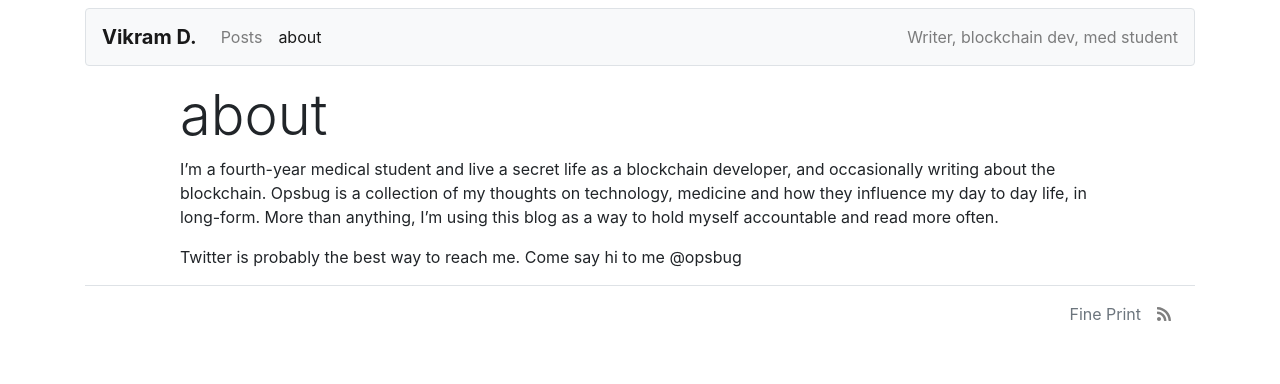
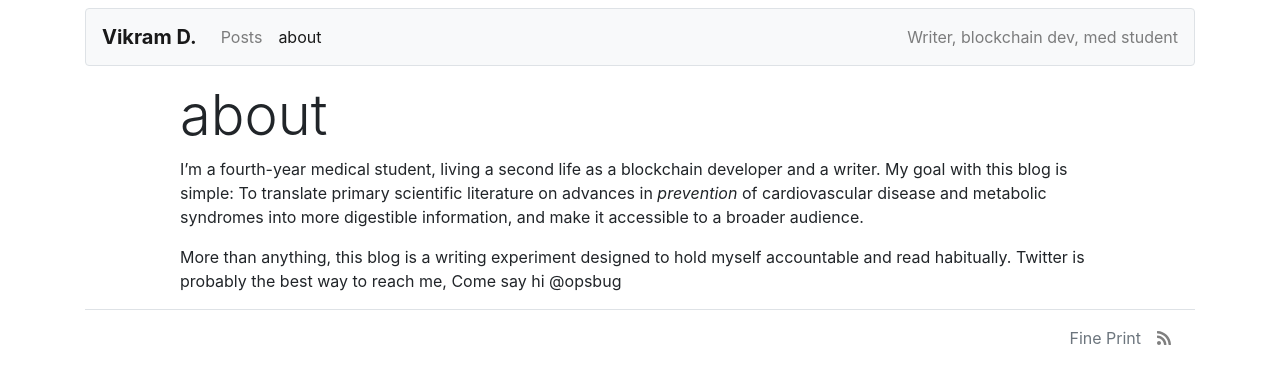
Before and after one commit to dhillonv10/dhillonv10.github.io, a Jekyll site: the page built from about.md, in a window 1280 px wide. Shown: the top 384 px of the page. Built offline with Jekyll 4.4.1, drawn with Linux system fonts in a browser that asks for light colours; cached includes are drawn as plain includes; nearby versions of some CDN libraries; some web fonts are replaced.

Commit message:
Mini bio

```diff
--- a/_includes/mini-bio.html
+++ b/_includes/mini-bio.html
@@ -6,8 +6,7 @@
     <div class="float-sm-right pt-1">{% avatar dhillonv10 size=100 %}</div>
   </div>
   <div class="col-sm-8">
-    Opsbug is a collection of my thoughts on technology, medicine and how they influence my day to day life — In long-form.
-    <br>
+    Opsbug is a collection of my thoughts on how technology and medicine are shaping the applied science of longevity. In this long-form blog, my focus will be limited to highlighting the clinical and biochemical implications of basic science literature.
 {{ bio[0] | append:' <a href="URL">More about the author &rarr;</a>' | replace:"URL",about_url | markdownify }}
   </div>
   <div class="col-sm-2 text-center">
--- a/_layouts/default.html
+++ b/_layouts/default.html
@@ -40,15 +40,9 @@
 
     <script src="https://kit.fontawesome.com/62558f4d59.js"></script>
 
-<link href="https://fonts.googleapis.com/css?family=Baskervville&display=swap" rel="stylesheet">
-
   </head>
 
   <body class="{{ page.layout }} post{{ page.id | slugify | prepend: "-"}} mt-2">
-
-    <style type="text/css">
-      font-family: 'Baskervville', serif;
-    </style>
 
     <div class="container">
 
--- a/about.md
+++ b/about.md
@@ -1,7 +1,6 @@
 ---
 title: about
-description: Vikram is a fourth year medical student, and live a secret life as a blockchain developer, and occassionally writing about the blockchain.
 ---
-I'm a fourth-year medical student and live a secret life as a blockchain developer, and occasionally writing about the blockchain. Opsbug is a collection of my thoughts on technology, medicine and how they influence my day to day life, in long-form.  More than anything, I'm using this blog as a way to hold myself accountable and read more often.
+I'm a fourth-year medical student, living a second life as a blockchain developer and a writer. My goal with this blog is simple: To translate primary scientific literature on advances in *prevention* of cardiovascular disease and metabolic syndromes into more digestible information, and make it accessible to a broader audience.
 
-Twitter is probably the best way to reach me. Come say hi to me @opsbug
+More than anything, this blog is a writing experiment designed to hold myself accountable and read habitually. Twitter is probably the best way to reach me, Come say hi @opsbug
```
Also changed, not shown: fine-print.md (+2 -0 lines), assets/css/style.css.
